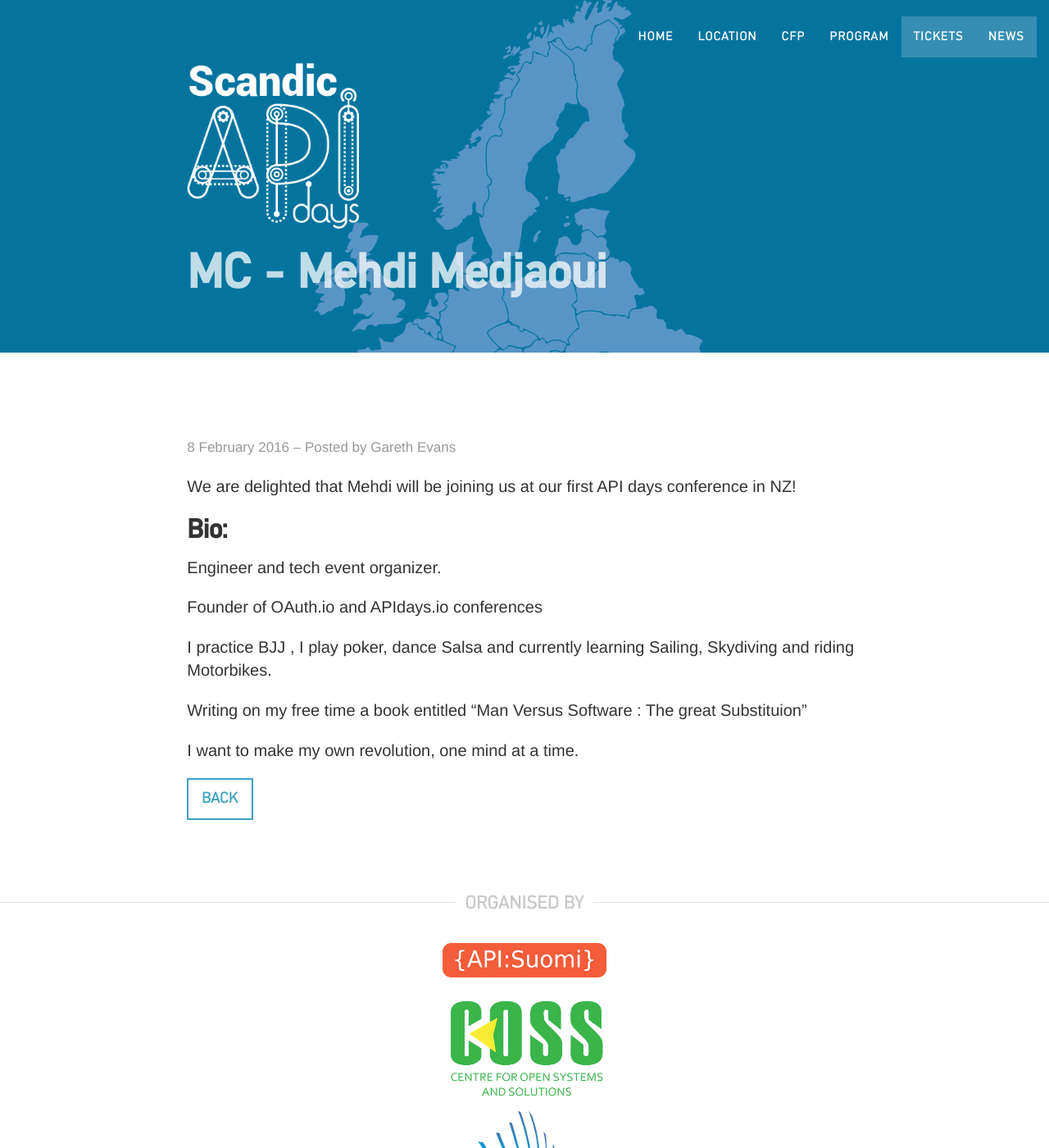
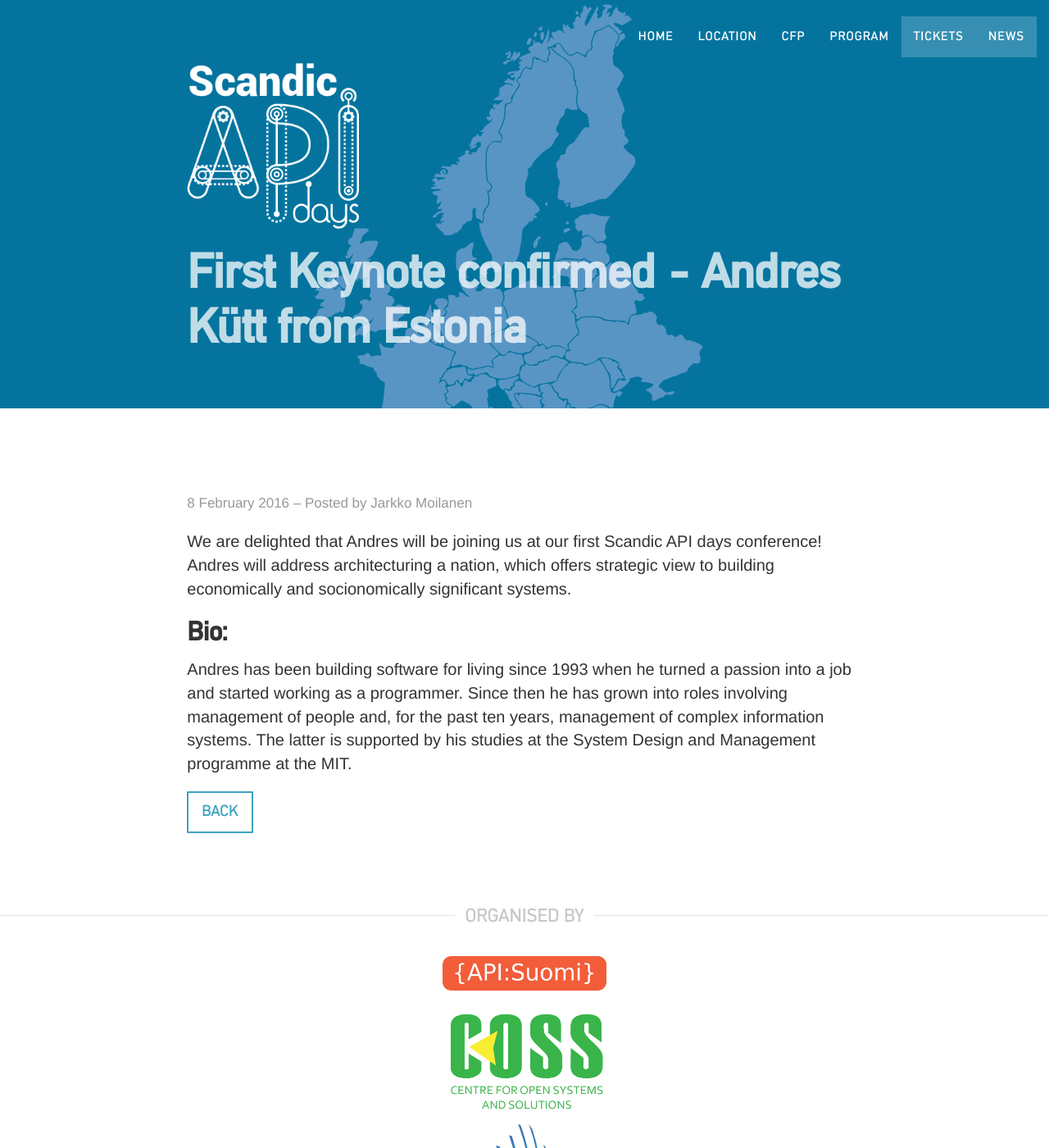
Before and after one commit to apidaysnordic/apidaysnordic.github.io, a Jekyll site: the page built from _posts/2016-02-08-andres-kutt.md, in a window 1280 px wide and 1400 px high. Shown: the whole window at 82% size. Built offline with Jekyll 4.4.1, drawn with Linux system fonts in a browser that asks for light colours; some web fonts are replaced; comment, search, counter and statistics services are not loaded.

Commit message:
Added keynote news about Andres

```diff
--- a/_posts/2016-02-08-andres-kutt.md
+++ b/_posts/2016-02-08-andres-kutt.md
@@ -1,19 +1,15 @@
 ---
-title: MC - Mehdi Medjaoui
+title: First Keynote confirmed - Andres Kütt from Estonia
 layout: post
-author: Gareth Evans
+author: Jarkko Moilanen
 ---
 
-We are delighted that Mehdi will be joining us at our first API days conference in NZ!
+We are delighted that Andres will be joining us at our first Scandic API days conference!
+Andres will address architecturing a nation, which offers strategic view to building economically and
+socionomically significant systems.
 
 ## Bio:
 
-Engineer and tech event organizer.
-
-Founder of OAuth.io and APIdays.io conferences
-
-I practice BJJ , I play poker, dance Salsa and currently learning Sailing, Skydiving and riding Motorbikes.
-
-Writing on my free time a book entitled "Man Versus Software : The great Substituion"
-
-I want to make my own revolution, one mind at a time.
+Andres has been building software for living since 1993 when he turned a passion into a job and started working as a programmer.
+Since then he has grown into roles involving management of people and, for the past ten years, management of complex information systems.
+The latter is supported by his studies at the System Design and Management programme at the MIT.
```
